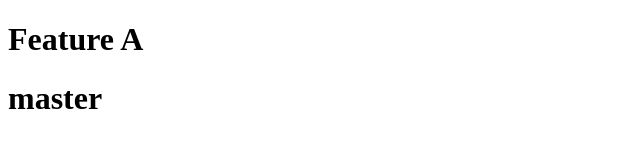
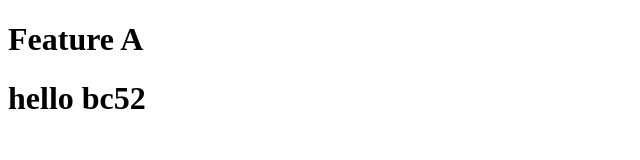
Before and after one commit to Bphuc96/BC52-GIT-DEMO, a plain HTML site: page index.html in a window 1280 px wide. Shown: the whole page, without its empty margins (0-640 px from the left). Drawn offline with Linux system fonts and the light colour scheme.

Commit message:
feature B

```diff
--- a/index.html
+++ b/index.html
@@ -1,15 +1,16 @@
 <!DOCTYPE html>
 <html lang="en">
+
 <head>
     <meta charset="UTF-8">
     <meta http-equiv="X-UA-Compatible" content="IE=edge">
     <meta name="viewport" content="width=device-width, initial-scale=1.0">
     <title>Document</title>
 </head>
+
 <body>
     <h1>Feature A</h1>
-    <h1>master
+    <h1>hello bc52</h1>
+</body>
 
-    </h1>
-</body>
 </html>
```
